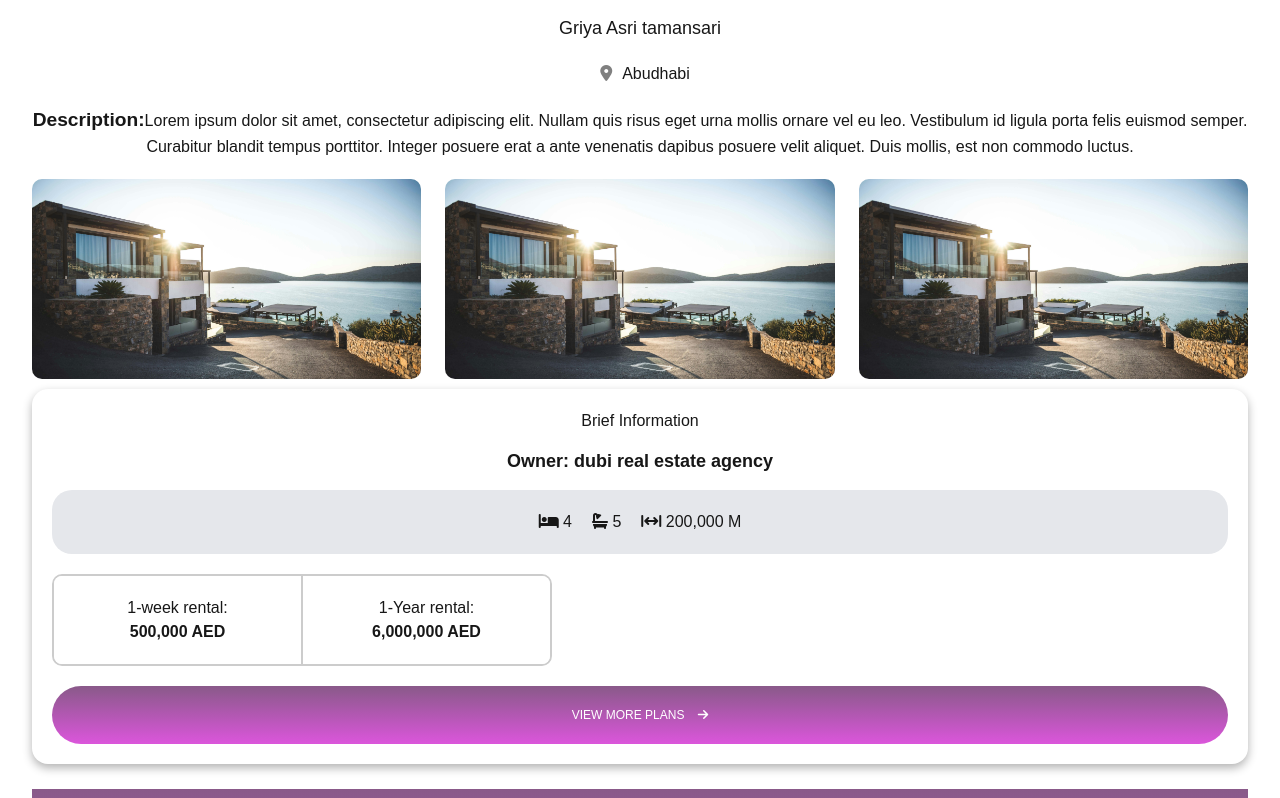
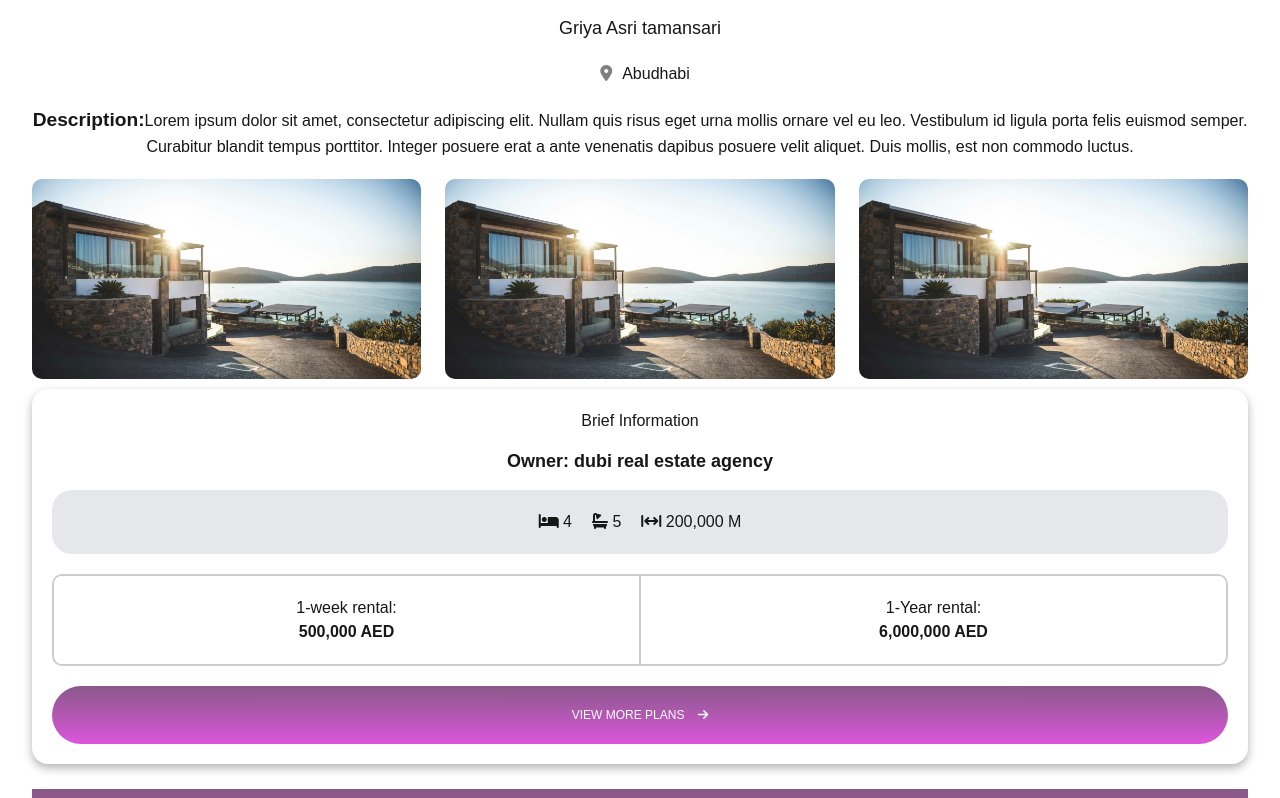
Before and after one commit to AH-2002/Aqaratak, a Next.js app: page /site/ApartmentDetails in a window 1280 px wide. Shown: the part 879-1677 px from the top of the page. Built offline with nearby package versions, Linux system fonts and the light colour scheme.

Commit message:
Update globals.css

```diff
--- a/app/globals.css
+++ b/app/globals.css
@@ -80,6 +80,9 @@ body {
     }
 
 }
+ .apartmentDetails .rentalPeriod{
+        width: 100% !important;
+    }
 .swiper {
     width: 100%;
     height: 100%;
```
